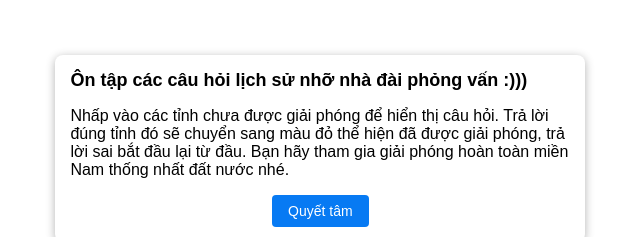
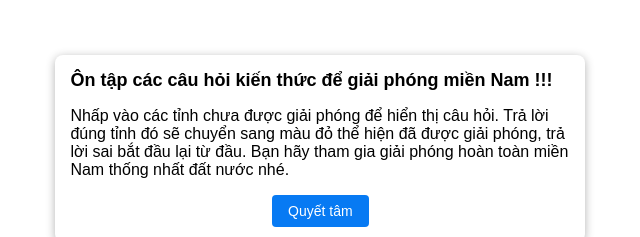
Before and after one commit to toanthang15082002/game-Liberate-the-country, a plain HTML site: page index.html in a window 1280 px wide. Shown: the part 233-470 px from the top of the page, 625-1265 px from the left. Drawn offline with Linux system fonts and the light colour scheme.

Commit message:
feat: change text interface

```diff
--- a/index.html
+++ b/index.html
@@ -3,7 +3,7 @@
   <head>
     <meta charset="UTF-8" />
     <meta name="viewport" content="width=device-width, initial-scale=1.0" />
-    <title>Document</title>
+    <title>Ôn tập kiến thức</title>
     <link rel="stylesheet" href="./style.css" />
   </head>
   <body>
@@ -14,7 +14,7 @@
       style="position: absolute; top: 250px; left: 10px; width: 300px; height: auto; z-index: 15"
     />
     <div id="rulesDiv">
-      <h2>Ôn tập các câu hỏi lịch sử nhỡ nhà đài phỏng vấn :)))</h2>
+      <h2>Ôn tập các câu hỏi kiến thức để giải phóng miền Nam !!!</h2>
       <p>
         Nhấp vào các tỉnh chưa được giải phóng để hiển thị câu hỏi. Trả lời đúng tỉnh đó sẽ chuyển
         sang màu đỏ thể hiện đã được giải phóng, trả lời sai bắt đầu lại từ đầu. Bạn hãy tham gia
```
